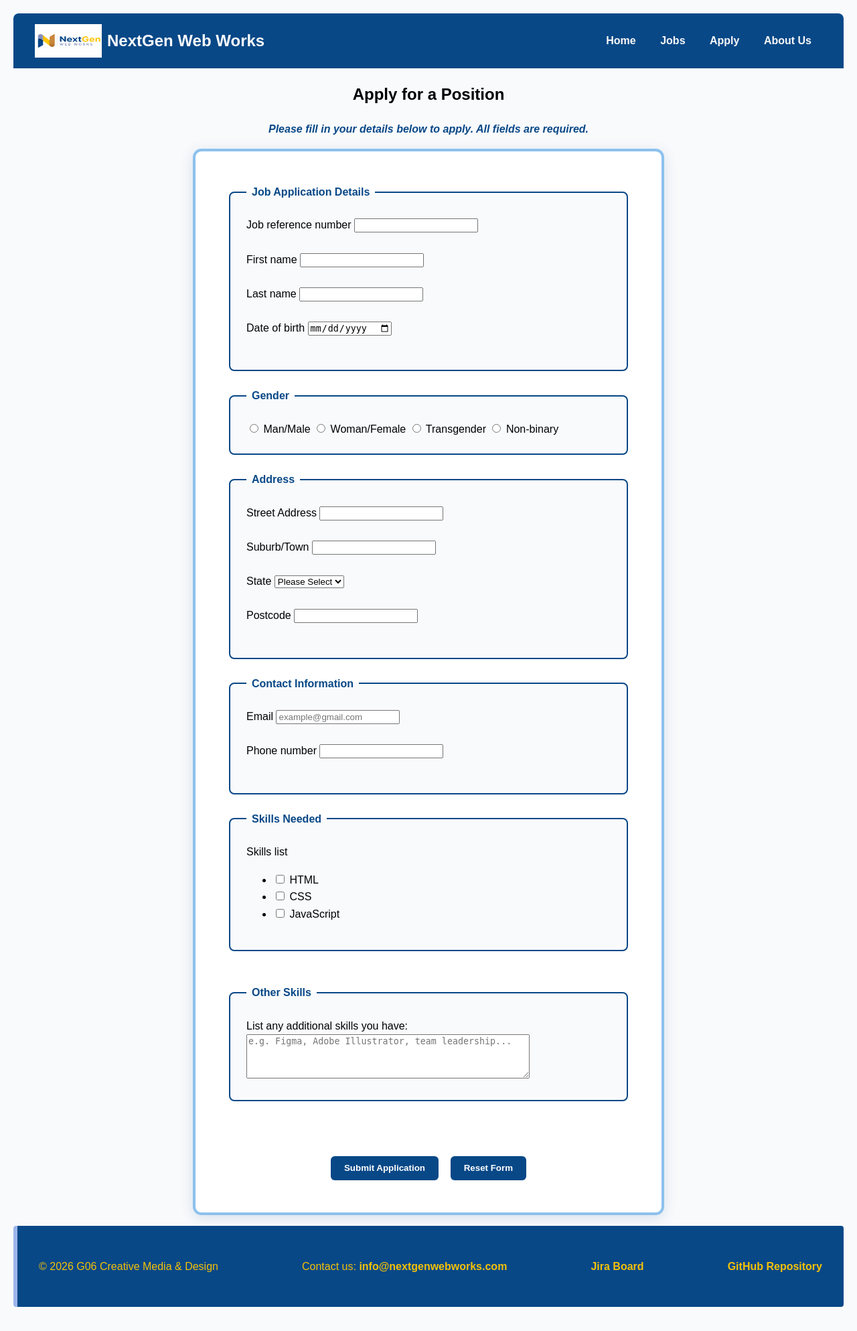
After one commit to 105533624/Assignment_1, a PHP site: page /apply.html in a window 1280 px wide. The commit adds this page. Shown: the whole page at 67% size. Run offline with PHP 8.4, Linux system fonts and the light colour scheme.

Commit message:
Add apply.html and update styles.css for form styling

```diff
--- /dev/null
+++ b/apply.html
@@ -0,0 +1,148 @@
+<!DOCTYPE html>
+<html lang="en">
+<head>
+     <!-- META DATA SECTION: Defines page info, SEO, and links CSS -->
+    <meta charset="UTF-8"><!-- Character encoding (supports all text characters) -->
+    <meta name="description" content="Apply.html"> <!-- Page description -->
+    <meta name="keywords" content="HTML, Doctype, Head, Body, Meta, Paragraph, Headings, Strong, Emphasis"><!-- SEO keywords -->
+    <meta name="author" content="Hamnah"><!-- Author of the page -->
+    <link rel="stylesheet" href="styles.css"><!-- Links external CSS file -->
+    <style>
+        fieldset {
+            border: 2px solid #084887;
+            border-radius: 8px;
+            padding: 1.5em;
+            margin-bottom: 1.5em;
+            background-color: #f9fafc;
+        }
+        fieldset legend {
+            color: #084887;
+            padding: 0 0.5em;
+        }
+    </style>
+    <title>Apply.html</title><!-- Browser tab title -->
+</head>
+<body><!-- Visible content starts here -->
+    <header>
+    <!-- HEADER SECTION: Contains logo and navigation menu -->
+        <div class="logo">
+        <img src="images/logo.png" alt="NextGen Web Works Logo" width="100"><!-- Company logo -->
+        <div class="logo-text">
+            <h1>NextGen Web Works</h1><!-- Website title -->
+        </div>
+    </div>
+    <nav><!-- Navigation bar -->
+        <ul>
+            <li><a href="index.html" title="Home Page">Home</a></li><!-- Link to home -->
+            <li><a href="jobs.html" title="Browse Careers">Jobs</a></li><!-- Link to jobs -->
+            <li><a href="apply.html" title="Submit Application">Apply</a></li><!-- Current page -->
+            <li><a href="about.html" title="About the Team">About Us</a></li><!-- About page -->
+        </ul>
+    </nav>
+</header>
+    <!-- PAGE TITLE + INTRO -->
+     <main>
+    <h2 style="text-align: center;">Apply for a Position</h2>
+    <p class="form-intro" style="text-align: center; color: #084887; font-weight: bold; font-style: italic;">Please fill in your details below to apply. All fields are required.</p>
+    <section class="form-section">
+    <form class="form-container" method="post" action="https://mercury.swin.edu.au/it000000/formtest.php">    <!-- FORM: Sends data to server using POST method -->
+        <!-- FIELDSET 1: JOB DETAILS -->
+        <fieldset>
+            <legend><b>Job Application Details</b></legend>
+            <label for="jobref">Job reference number</label>
+            <input type="text" id="jobref" name="jobref" pattern="[a-zA-Z0-9]{5}" required title="Must be exactly 5 alphanumeric characters"><br><br>
+            <label for="firstname">First name</label>
+            <input type="text" id="firstname" name="firstname" pattern="[a-zA-Z]{1,20}" required><br><br>
+            <label for="lastname">Last name</label>
+            <input type="text" id="lastname" name="lastname" pattern="[a-zA-Z]{1,20}" required><br><br>
+            <label for="date">Date of birth</label>
+            <input type="date" id="date" name="date" required><br><br>
+        </fieldset>
+        <!-- FIELDSET 2: GENDER (RADIO BUTTONS - ONLY ONE CAN BE SELECTED) -->
+        <fieldset>
+            <legend><b>Gender</b></legend>
+            <input type="radio" id="male" name="gender" required value="male">
+            <label for="male">Man/Male</label>
+            <input type="radio" id="female" name="gender" required value="female">
+            <label for="female">Woman/Female</label>
+            <input type="radio" id="transgender" name="gender" required value="transgender">
+            <label for="transgender">Transgender</label>
+            <input type="radio" id="Nonbinary" name="gender" required value="Nonbinary">
+            <label for="Nonbinary">Non-binary</label>
+        </fieldset>
+        <!-- FIELDSET 3: ADDRESS -->
+        <fieldset>
+            <legend><b>Address</b></legend>
+            <label for="street">Street Address</label>
+            <input type="text" id="street" name="street" pattern="[a-zA-Z0-9 ]{1,40}" required><br><br>
+            <label for="suburb">Suburb/Town</label>
+            <input type="text" id="suburb" name="suburb" pattern="[a-zA-Z ]{1,40}" required><br><br>
+            <label for="state">State</label>
+            <select id="state" name="state" required><!-- Dropdown menu -->
+             <option value="Please Select">Please Select</option>
+             <option value="VIC">VIC</option>
+             <option value="NSW">NSW</option>
+             <option value="QLD">QLD</option>
+             <option value="NT">NT</option>
+             <option value="WA">WA</option>
+             <option value="SA">SA</option>
+             <option value="TAS">TAS</option>
+             <option value="ACT">ACT</option>
+            </select><br><br>
+            <label for="postcode">Postcode</label>
+            <input type="text" id="postcode" name="postcode" pattern="[0-9]{4}" required><br><br><!-- 4 digit postcode -->
+        </fieldset>
+        <!-- FIELDSET 4: CONTACT DETAILS -->
+        <fieldset>
+            <legend><b>Contact Information</b></legend>
+            <label for="email">Email</label>
+            <input type="email" id="email" name="email" placeholder="example@gmail.com" required title="Please enter an appropriate email address"><br><br>
+            <label for="phone">Phone number</label>
+            <input type="tel" id="phone" name="phone" pattern="[0-9]{8,12}" required><br><br>
+        </fieldset>
+        <!-- FIELDSET 5: SKILLS (CHECKBOXES - MULTIPLE CAN BE SELECTED) -->
+        <fieldset>
+            <legend><b>Skills Needed</b></legend>
+            <label for="skill">Skills list</label>
+            <ul>
+    <li>
+        <input type="checkbox" id="skill-html" name="skills[]" value="HTML">
+        <label for="skill-html">HTML</label>
+    </li>
+    <li>
+        <input type="checkbox" id="skill-css" name="skills[]" value="CSS">
+        <label for="skill-css">CSS</label>
+    </li>
+    <li>
+        <input type="checkbox" id="skill-js" name="skills[]" value="JavaScript">
+        <label for="skill-js">JavaScript</label>
+    </li>
+</ul>
+        </fieldset><br>
+        <fieldset>
+            <legend><b>Other Skills</b></legend>
+            <label for="otherskills">List any additional skills you have:</label><br>
+            <textarea id="otherskills" name="otherskills" rows="4" cols="50" placeholder="e.g. Figma, Adobe Illustrator, team leadership..."></textarea>
+        </fieldset><br>
+        <!-- FORM BUTTONS -->
+        <div class="form-buttons">
+            <button type="submit">Submit Application</button><!-- Sends form -->
+            <button type="reset">Reset Form</button><!-- Clears form -->
+        </div>
+    </form>
+    </section>
+     </main>
+    <!-- FOOTER -->
+    <footer class="footer">
+        <p>&copy; 2026 G06 Creative Media &amp; Design</p>
+        <p>
+            Contact us:
+            <a href="mailto:info@nextgenwebworks.com" title="Email our recruitment team">
+                info@nextgenwebworks.com
+            </a>
+        </p>
+        <a href="https://vsuk0001.atlassian.net/jira/software/projects/CGRW/summary" target="_blank" rel="noopener noreferrer">Jira Board</a>
+        <a href="https://github.com/105533624/Assignment_1" target="_blank" rel="noopener noreferrer">GitHub Repository</a>
+    </footer>
+</body>
+</html>
--- a/styles.css
+++ b/styles.css
@@ -1,3 +1,4 @@
+/* =============== BASE =============== */
 body {
     font-family: Arial, Helvetica, sans-serif;
     margin: 10px;
@@ -6,6 +7,7 @@ body {
     background-color: #F9FAFC;
 }
 
+/* =============== HEADER & LOGO =============== */
 header {
     display: flex;
     justify-content: space-between;
@@ -39,14 +41,7 @@ header {
     color: #F9FAFC;
 }
 
-.logo-text .tagline {
-    margin-top: 0.2em;
-    margin-bottom: 0;
-    font-size: 0.9em;
-    color: #C874D9;
-    font-style: italic;
-}
-
+/* =============== NAVIGATION =============== */
 nav ul {
     list-style: none;
     padding: 0;
@@ -71,6 +66,7 @@ nav a:hover, nav a:focus {
     text-decoration: underline;
 }
 
+/* =============== HOME , HERO / WELCOME =============== */
 .welcome {
     text-align: center;
     padding: 4em 2em;
@@ -92,7 +88,7 @@ nav a:hover, nav a:focus {
     color: #FFFFFF;
 }
 
-
+/* =============== CTA BUTTONS (site-wide) =============== */
 .cta {
     margin-top: 1.5em;
     padding: 1em 2em;
@@ -116,6 +112,7 @@ nav a:hover, nav a:focus {
     transform: scale(1.05);
 }
 
+/* =============== HOME , HERO SEARCH FORM =============== */
 .hero-search {
     margin-top: 2em;
     display: flex;
@@ -142,16 +139,7 @@ nav a:hover, nav a:focus {
     outline: 3px solid #F5C107;
 }
 
-.welcome .cta:hover,
-.welcome .cta:focus {
-    background-color: #084887;
-    color: #FFFFFF;
-    outline: 3px solid #B4654A;
-    transform: scale(1.05);
-}
-
-
-
+/* =============== HOME , SERVICES SECTION =============== */
 .hours-section {
     padding-top: 0;
 }
@@ -169,6 +157,7 @@ nav a:hover, nav a:focus {
     margin-bottom: 0.5em;
 }
 
+/* =============== HOME , SERVICE CARDS =============== */
 .service-grid {
     display: flex;
     gap: 2em;
@@ -179,7 +168,7 @@ nav a:hover, nav a:focus {
 
 .service-card {
     background-color: #8cc1ed;
-    color: #fff;
+    color: #1a1a1a;
     padding: 1.5em;
     border-radius: 12px;
     flex: 1 1 250px;
@@ -205,6 +194,7 @@ nav a:hover, nav a:focus {
     color: black;
 }
 
+/* =============== TABLES (studio hours, fun facts) =============== */
 table {
     width: 80%;
     margin: 2em auto;
@@ -240,6 +230,7 @@ tbody tr:hover {
     color: #000;
 }
 
+/* =============== ACKNOWLEDGEMENT OF COUNTRY =============== */
 .acknowledgement {
     display: flex;
     justify-content: space-between;
@@ -281,6 +272,7 @@ tbody tr:hover {
     border: 1px solid #ccc;
 }
 
+/* =============== FOOTER =============== */
 .footer {
     display: flex;
     justify-content: space-between;
@@ -308,6 +300,7 @@ tbody tr:hover {
     text-decoration: underline;
 }
 
+/* =============== RESPONSIVE, MOBILE BREAKPOINT =============== */
 @media screen and (max-width: 768px) {
     header, .footer {
         flex-direction: column;
@@ -337,6 +330,7 @@ tbody tr:hover {
     }
 }
 
+/* =============== JOBS PAGE , ASIDE SIDEBAR =============== */
 .benefits-sidebar {
     float: right;
     width: 25%;
@@ -347,6 +341,7 @@ tbody tr:hover {
     border-radius: 8px;
 }
 
+/* =============== MARK HIGHLIGHT (about page student IDs) =============== */
 mark {
     background-color: #d1e7dd;
     color: #000000;
@@ -355,6 +350,7 @@ mark {
     font-weight: bold;
 }
 
+/* =============== JOBS PAGE, JOB LISTINGS =============== */
 .job-listing h2 {
     color: #084887;
     margin-top: 0;
@@ -365,11 +361,6 @@ mark {
     font-size: 1.2em;
     margin-bottom: 10px;
     border-bottom: 1px solid #eee;
-}
-
-.job-container {
-    width: 70%;
-    float: left;
 }
 
 .job-listing {
@@ -417,3 +408,69 @@ mark {
 .job-listing li {
     margin-bottom: 8px;
 }
+
+/*CSS for apply.html*/
+.form-section{
+    display: flex;
+    justify-content: center;
+    align-items: center;
+    min-height: 50em;
+    padding: 0 5em;
+    background-color:#F9FAFC;
+}
+
+.form-container{
+    background-color: #fff;
+    padding: 3em;
+    border-radius: 0.8em;
+    border: 0.3em solid #8cc1ed;
+    box-shadow: 0 4px 20px rgba(8, 72, 135, 0.15);
+    max-width: 600px;
+    width: 100%;
+    animation: fadeIn 0.6s ease-in;
+}
+
+.form-buttons{
+    margin-top: 2em;
+    text-align: center;
+}
+
+.form-buttons button{
+    padding: 0.8em 1.5em;
+    margin: 0 0.5em;
+    border: none;
+    border-radius: 6px;
+    background-color: #084887;
+    color: white;
+    font-weight: bold;
+    cursor: pointer;
+    transition: background 0.3s ease;
+}
+
+.form-buttons button:hover{
+    background-color: #062f5b;
+}
+fieldset{
+    border: 2px solid #ddd;
+    border-radius: 8px;
+    margin-bottom: 1.5em;
+    padding: 1.5em;
+}
+
+legend{
+    font-weight: bold;
+    color: #084887;
+}
+
+
+
+@keyframes fadeIn{
+    from{
+        opacity: 0;
+        transform: translateY(20px);
+    }
+    to{
+        opacity: 1;
+        transform: translateY(0);
+    }
+}
```
